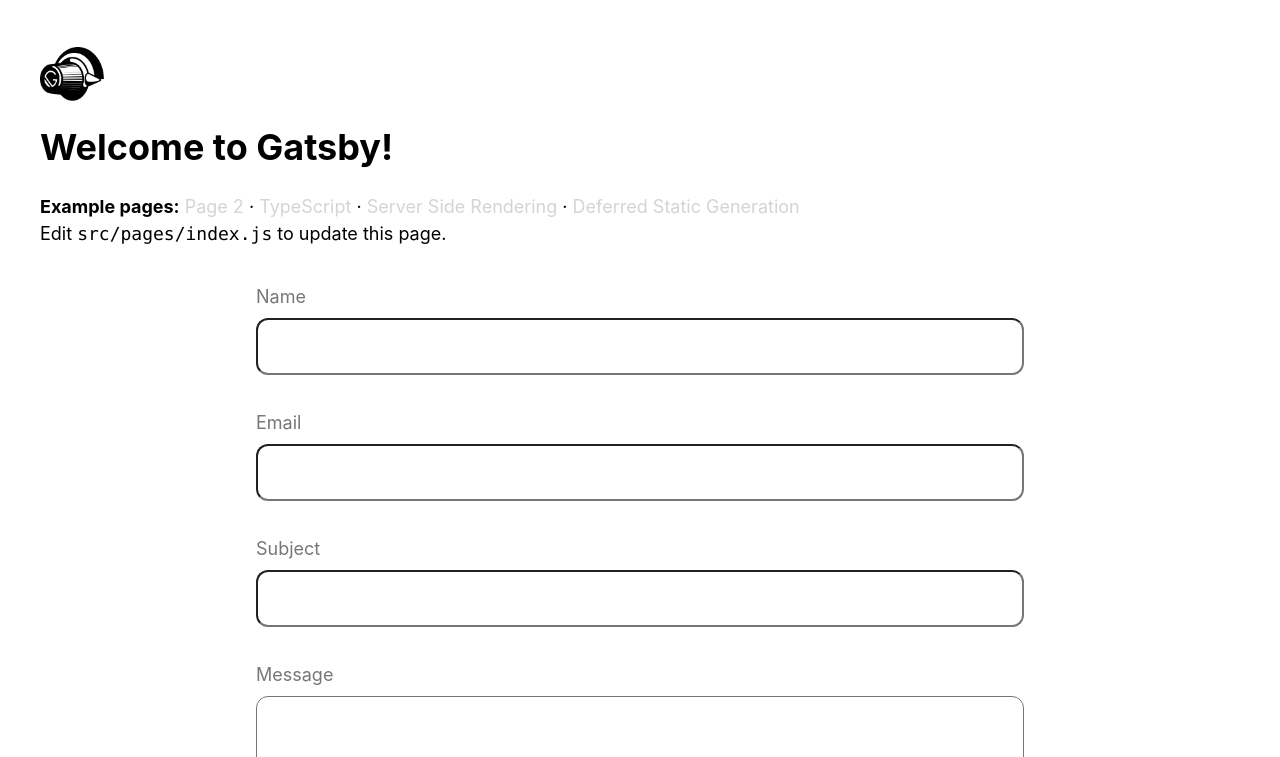
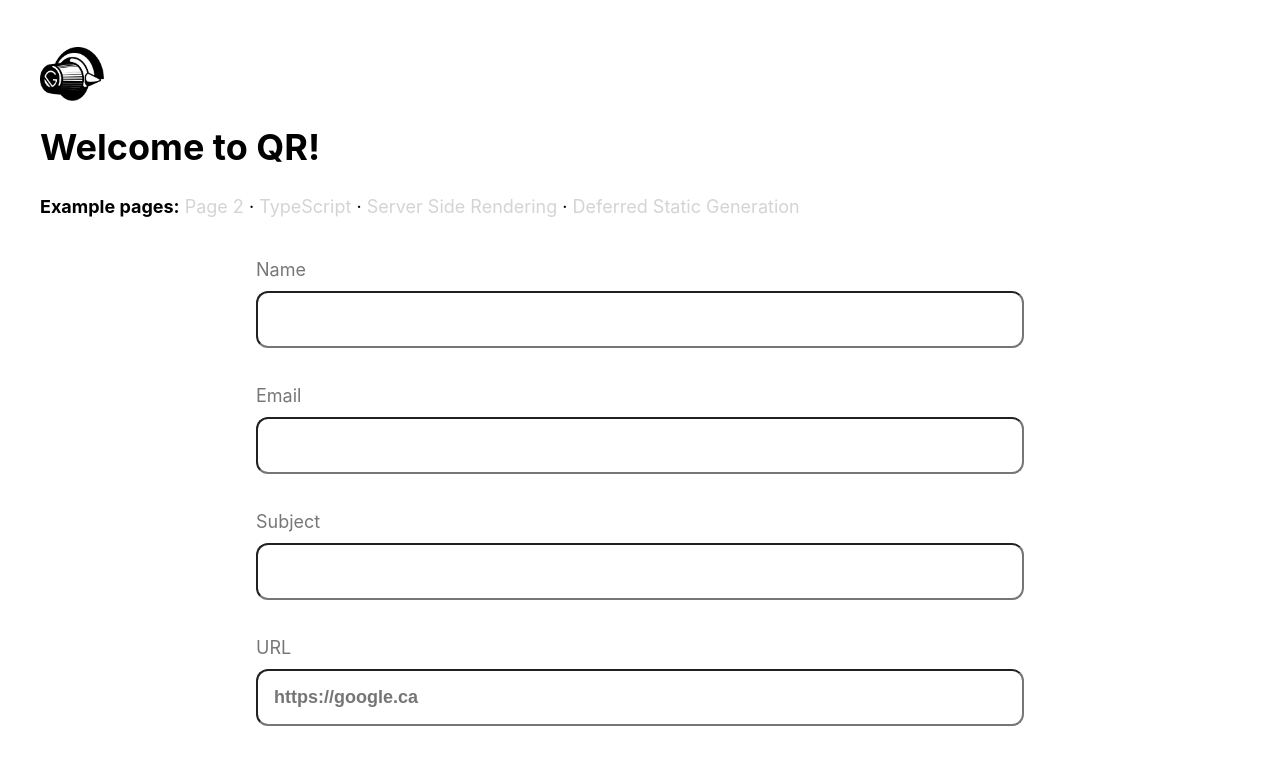
Before and after one commit to TristanSchorn/qr, a Gatsby site: page / in a window 1280 px wide. Shown: the part 23-780 px from the top of the page. Built offline with nearby package versions, Linux system fonts and the light colour scheme; Gatsby itself is replaced by a stand-in of ours.

Commit message:
Add URL field. Cleaned some junk.

```diff
--- a/src/pages/index.js
+++ b/src/pages/index.js
@@ -37,7 +37,7 @@ const IndexPage = () => (
         style={{ marginBottom: `var(--space-3)` }}
       />
       <h1>
-        Welcome to <b>Gatsby!</b>
+        Welcome to QR!
       </h1>
       <p>
         <b>Example pages:</b>{" "}
@@ -47,8 +47,6 @@ const IndexPage = () => (
             {i !== samplePageLinks.length - 1 && <> · </>}
           </React.Fragment>
         ))}
-        <br />
-        Edit <code>src/pages/index.js</code> to update this page.
       </p>
     </div>
 
@@ -82,7 +80,13 @@ const IndexPage = () => (
           </p>
           <p>
             <label>
-              Message<textarea name="message" required></textarea>
+              URL
+              <input type="url" name="subject" required placeholder="https://google.ca"/>
+            </label>
+          </p>
+          <p>
+            <label>
+              Message<textarea name="message"></textarea>
             </label>
           </p>
           <p className="text-align-right">
```
